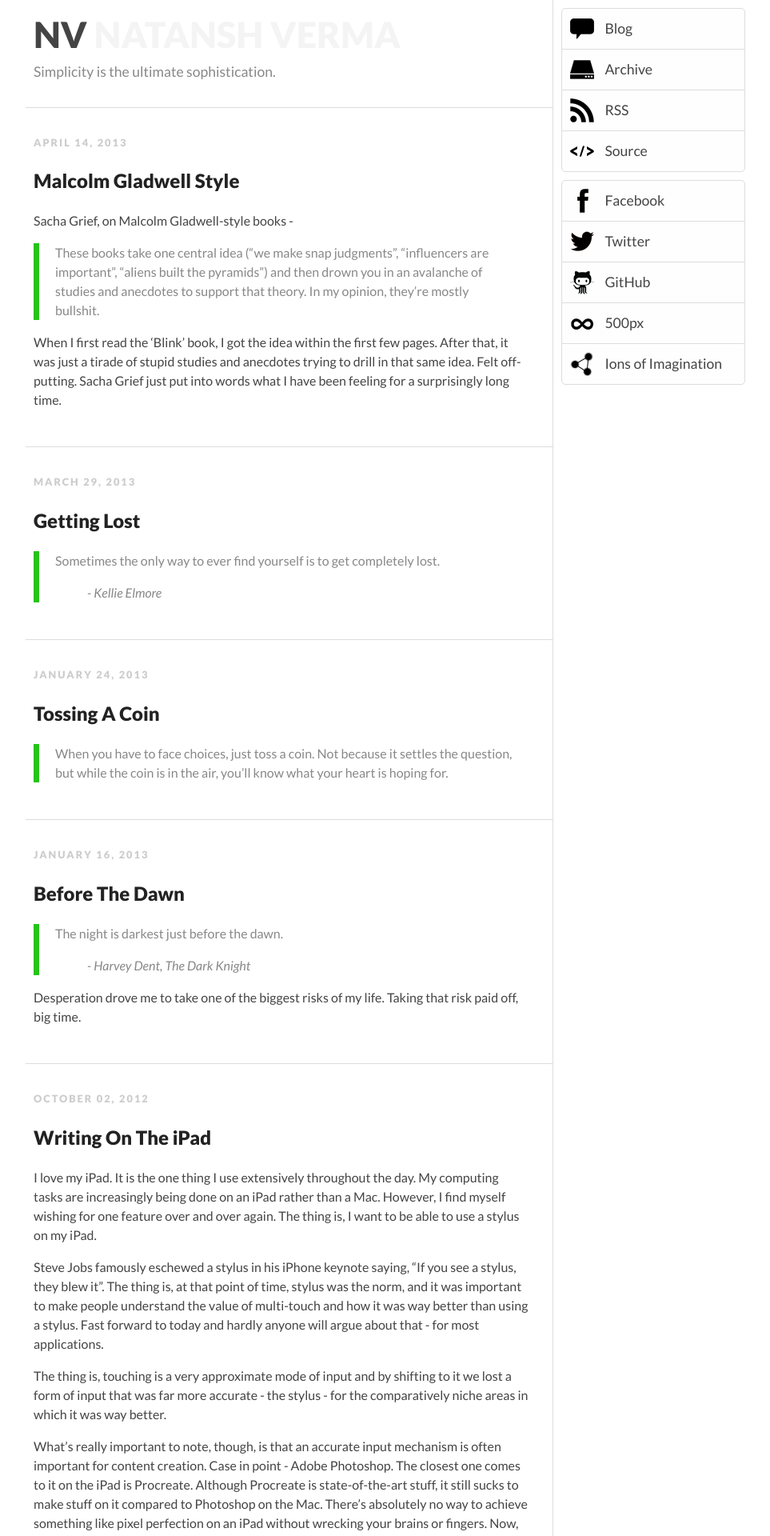
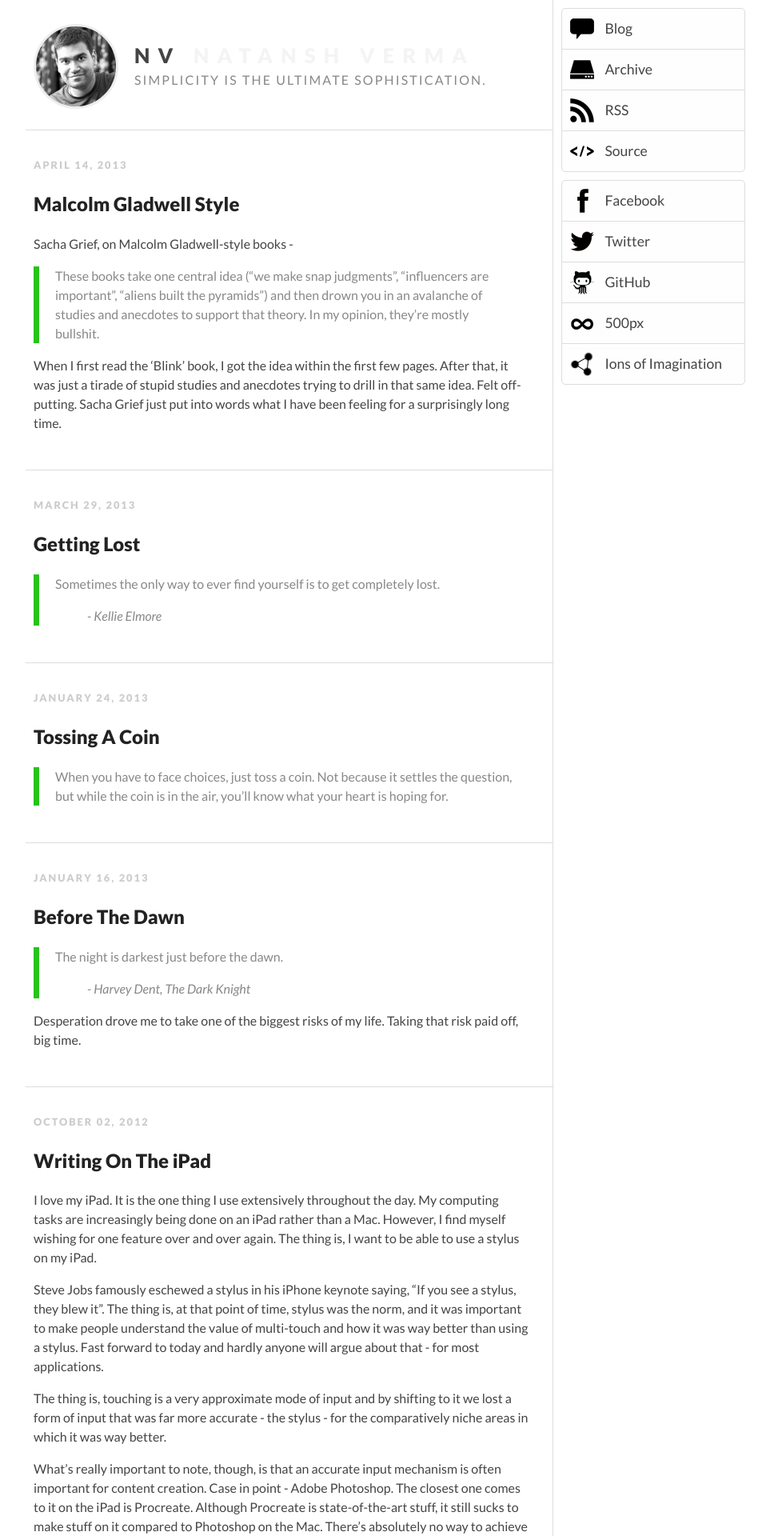
Before and after one commit to natansh/natansh.github.com, a Jekyll site: the page built from index.html, in a window 1280 px wide. Shown: the top 1920 px of the page at 80% size, without its empty margins (148-1111 px from the left). Built offline with Jekyll 4.4.1, drawn with Linux system fonts in a browser that asks for light colours; the list of posts is cut into pages by our own code.

Commit message:
Add profile photo.

```diff
--- a/_layouts/default.html
+++ b/_layouts/default.html
@@ -36,6 +36,7 @@
   <div id="container">
     <div id="main">
       <header id="heading">
+        <a href="/"><div id="profile"></div></a>
         <h1><span class="title">{{ site.title }}</span>&nbsp;<span class="expanded-title">{{ site.expanded_title }}</span></h1>
         <span class="subtitle">{{ site.subtitle }}</span>
       </header>
--- a/css/style.css
+++ b/css/style.css
@@ -247,15 +247,25 @@ h1, h2, h3, h4 {
   border-right: 1px solid #DDD;
 }
 
+#profile {
+  float: left;
+  width: 100px;
+  height: 100px;
+  background-image: url('../img/profile.jpg');
+  border-radius: 53px;
+  border: 3px solid #EEE;
+  margin-right: 20px;
+}
+
 #heading {
-  padding: 10px;
-  padding-bottom: 30px;
+  padding: 30px 10px 50px 10px;
 }
 
 #heading h1 {
   color: #444;
-  font-size: 2.8em;
-  margin-top: 0px;
+  font-size: 1.6em;
+  letter-spacing: 0.4em;
+  margin-top: 20px;
   margin-bottom: 0px;
 }
 
@@ -265,7 +275,9 @@ h1, h2, h3, h4 {
 
 #heading .subtitle {
   color: #888;
-  font-size: 1.1em;
+  font-size: 1.0em;
+  letter-spacing: 0.13em;
+  text-transform: uppercase;
 }
 
 #content {
```
Also changed, not shown: img/profile.jpg (added).
